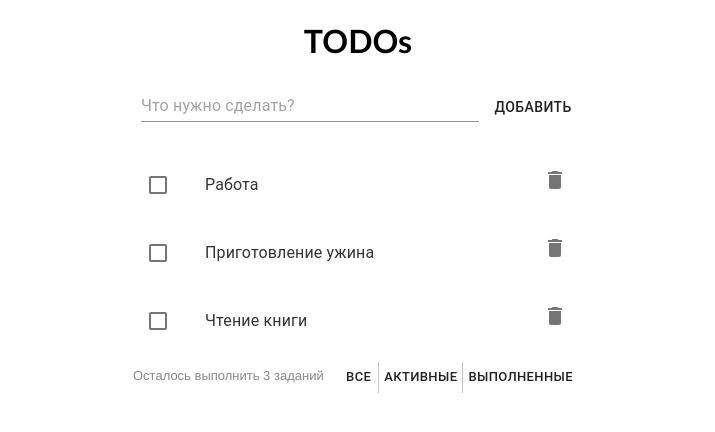
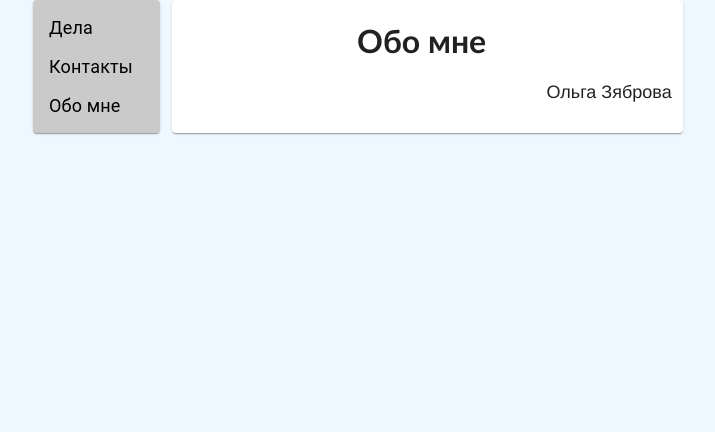
Before and after one commit to WebHeroSchool/todoZiabrova, a React (Create React App) app in the folder todo/: page /aboutme in a window 1280 px wide. Shown: the top 432 px of the page, without its empty margins (282-997 px from the left). Built offline with nearby package versions, Linux system fonts and the light colour scheme.

Commit message:
добавлен router

```diff
--- a/todo/package.json
+++ b/todo/package.json
@@ -9,6 +9,7 @@
     "prop-types": "^15.7.2",
     "react": "^17.0.1",
     "react-dom": "^17.0.1",
+    "react-router-dom": "^5.2.0",
     "react-scripts": "4.0.0",
     "web-vitals": "^0.2.4"
   },
--- /dev/null
+++ b/todo/src/components/AboutMe/AboutMe.js
@@ -0,0 +1,15 @@
+import React from 'react';
+import styles from './AboutMe.module.css'
+
+
+const AboutMe = () => {
+
+  return  (
+    <div className={styles.wrap}>
+    <h1 className={styles.title}>Обо мне</h1>
+    <span className={styles.label}>Ольга Зяброва</span>
+    </div>
+  );
+}
+
+export default AboutMe;
--- /dev/null
+++ b/todo/src/components/AboutMe/AboutMe.module.css
@@ -0,0 +1,18 @@
+.wrap {
+    display: inline-block;
+    margin: auto;
+    padding-bottom: 25px;
+    width: 500px;
+  }
+
+  .title {
+    font-family: 'Gill Sans', 'Gill Sans MT', Calibri, 'Trebuchet MS', sans-serif;
+    text-align: center;
+  }
+
+  .label {
+    display: block;
+    font-size: 18px;
+    margin-left: 40px;
+    text-align: right;
+  }
--- a/todo/src/components/App/App.js
+++ b/todo/src/components/App/App.js
@@ -1,76 +1,45 @@
 import React, {useState, useEffect} from 'react';
-import InputItem from '../InputItem/InputItem';
-import ItemList from '../ItemList/ItemList';
-import Footer from '../Footer/Footer';
+import Card from '@material-ui/core/Card';
+import MenuList from '@material-ui/core/MenuList';
+import MenuItem from '@material-ui/core/MenuItem';
+import { BrowserRouter, Route, Link } from 'react-router-dom';
+import AboutMe from '../AboutMe/AboutMe';
+import Contacts from '../Contacts/Contacts';
+import Todos from '../Todos/Todos';
 import styles from './App.module.css';
 
 const App = () => {
 
-  const createId = () => {
-    return `${Math.random().toString(36).substr(2,9)}`
-  };
+  return(
+    <BrowserRouter>
+      <div className={styles.wrap}>
+        <Card className={styles.sidebar}>
+          <MenuList style={{display: 'inline-block', verticalAlign: 'top'}}>
+            <Link to='/' className={styles.link}>
+              <MenuItem style={{fontSize: '18px'}}>
+                Дела
+              </MenuItem>
+            </Link>
+            <Link to='/contacts' className={styles.link}>
+              <MenuItem style={{fontSize: '18px'}}>
+                Контакты
+              </MenuItem>
+            </Link>
+            <Link to='/aboutme' className={styles.link}>
+              <MenuItem style={{fontSize: '18px'}}>
+                Обо мне
+              </MenuItem>
+            </Link>
+          </MenuList>
+        </Card>
 
-  const [items, setItems] = useState(
-    [
-      {
-        id: createId(),
-        isDone: false,
-        value: 'Работа'
-      },
-      {
-        id: createId(),
-        isDone: false,
-        value: 'Приготовление ужина'
-      },
-      {
-        id: createId(),
-        isDone: false,
-        value: 'Чтение книги'
-      }
-    ]
-  );
-
-  useEffect(() => {console.log('componentDidMount')}, []);
-  useEffect(() => {console.log('componentDidUpdate')}, [items]);
-
-  const onClickAdd = value => {
-    const newItemList = [...items,
-      {
-        id: createId(),
-        isDone: false,
-        value: value
-      }
-    ];
-    setItems(newItemList);
-  };
-
-  const onClickDone = id => {
-    const newItemList = items.map(item => {
-      const newItem = {...item };
-      if (item.id === id) {
-        newItem.isDone = !item.isDone;
-      }
-      return newItem;
-    });
-    setItems(newItemList);
-  };
-
-  const onClickDelete = id => {
-    const newItemList = items.filter(item => item.id !== id);
-    setItems(newItemList);
-  };
-
-  return  (
-    <div className={styles.wrap}>
-    <h1 className={styles.title}>TODOs</h1>
-    <InputItem onClickAdd={onClickAdd} />
-    <ItemList
-      items={items}
-      onClickDone={onClickDone}
-      onClickDelete={onClickDelete}
-      />
-    <Footer itemNumber ={items.length} />
-    </div>
+        <Card className={styles.content}>
+          <Route path='/' exact component={Todos} />
+          <Route path='/contacts' component={Contacts} />
+          <Route path='/aboutme' component={AboutMe} />
+        </Card>
+      </div>
+    </BrowserRouter>
   );
 }
 
--- a/todo/src/components/App/App.module.css
+++ b/todo/src/components/App/App.module.css
@@ -1,3 +1,9 @@
+body {
+  margin: 0;
+  background-color: aliceblue;
+  height: calc(100vh - 30px);
+}
+
 .wrap {
   margin: auto;
   width: 450px;
@@ -7,5 +13,28 @@
 
 .title {
   text-align: center;
-  font-family: 'Gill Sans', 'Gill Sans MT', Calibri, 'Trebuchet MS', sans-serif
+  font-family: 'Gill Sans', 'Gill Sans MT', Calibri, 'Trebuchet MS', sans-serif;
 }
+
+.link {
+  color: #000;
+  text-decoration: none;
+}
+
+.sidebar {
+  background-color: #cacaca!important;
+  display: inline-block;
+  grid-area: sidebar;
+}
+
+.content {
+  grid-area: content;
+  display: inline-block;
+}
+
+.wrap {
+  display: grid;
+  grid-template-areas: 'sidebar . content';
+  margin: auto;
+  width: 650px;
+}
--- /dev/null
+++ b/todo/src/components/Contacts/Contacts.js
@@ -0,0 +1,16 @@
+import React from 'react';
+import styles from './Contacts.module.css'
+
+
+const Contacts = () => {
+
+  return  (
+    <div className={styles.wrap}>
+    <h1 className={styles.title}>Контакты</h1>
+    <span className={styles.label}>Адрес:<address className={styles.address}> г.Красноярск</address></span>
+    <span className={styles.label}>Почта:<address className={styles.address}> olgazyabrova@yandex.ru</address></span>
+    </div>
+  );
+}
+
+export default Contacts;
--- /dev/null
+++ b/todo/src/components/Contacts/Contacts.module.css
@@ -0,0 +1,23 @@
+.wrap {
+    display: inline-block;
+    margin: auto;
+    padding-bottom: 25px;
+    width: 500px;
+  }
+
+  .title {
+    font-family: 'Gill Sans', 'Gill Sans MT', Calibri, 'Trebuchet MS', sans-serif;
+    text-align: center;
+  }
+
+  .label {
+    display: block;
+    font-size: 18px;
+    margin-left: 40px;
+    width: 250px;
+  }
+
+  .address {
+    display: inline-block;
+    text-align: center;
+  }
--- a/todo/src/components/Footer/Footer.module.css
+++ b/todo/src/components/Footer/Footer.module.css
@@ -1,7 +1,8 @@
 .itemNumber {
     color: #888;
-    font-family: 'Franklin Gothic Medium', 'Arial Narrow', Arial, sans-serif;
-    font-size: 13px;
+    font-family: 'Gill Sans', 'Gill Sans MT', Calibri, 'Trebuchet MS', sans-serif;
+    font-size: 17px;
+    margin-left: 5px;
   }
 
   .filters {
--- /dev/null
+++ b/todo/src/components/Todos/Todos.js
@@ -0,0 +1,77 @@
+import React, {useState, useEffect} from 'react';
+import InputItem from '../InputItem/InputItem';
+import ItemList from '../ItemList/ItemList';
+import Footer from '../Footer/Footer';
+import styles from './Todos.module.css'
+
+const Todos = () => {
+
+    const createId = () => {
+      return `${Math.random().toString(36).substr(2,9)}`
+    };
+
+    const [items, setItems] = useState(
+      [
+        {
+          id: createId(),
+          isDone: false,
+          value: 'Работа'
+        },
+        {
+          id: createId(),
+          isDone: false,
+          value: 'Приготовление ужина'
+        },
+        {
+          id: createId(),
+          isDone: false,
+          value: 'Чтение книги'
+        }
+      ]
+    );
+
+    useEffect(() => {console.log('componentDidMount')}, []);
+    useEffect(() => {console.log('componentDidUpdate')}, [items]);
+
+    const onClickAdd = value => {
+      const newItemList = [...items,
+        {
+          id: createId(),
+          isDone: false,
+          value: value
+        }
+      ];
+      setItems(newItemList);
+    };
+
+    const onClickDone = id => {
+      const newItemList = items.map(item => {
+        const newItem = {...item };
+        if (item.id === id) {
+          newItem.isDone = !item.isDone;
+        }
+        return newItem;
+      });
+      setItems(newItemList);
+    };
+
+    const onClickDelete = id => {
+      const newItemList = items.filter(item => item.id !== id);
+      setItems(newItemList);
+    };
+
+    return  (
+      <div className={styles.wrap}>
+      <h1 className={styles.title}>TODOs</h1>
+      <InputItem onClickAdd={onClickAdd} />
+      <ItemList
+        items={items}
+        onClickDone={onClickDone}
+        onClickDelete={onClickDelete}
+        />
+      <Footer itemNumber ={items.length} />
+      </div>
+    );
+  }
+
+  export default Todos;
--- /dev/null
+++ b/todo/src/components/Todos/Todos.module.css
@@ -0,0 +1,11 @@
+.wrap {
+    display: inline-block;
+    margin: auto;
+    margin-bottom: 20px;
+    width: 500px;
+  }
+
+  .title {
+    font-family: Helvetica;
+    text-align: center;
+  }
```
Also changed, not shown: 1 other file (tests, documents, lock files or other folders).
